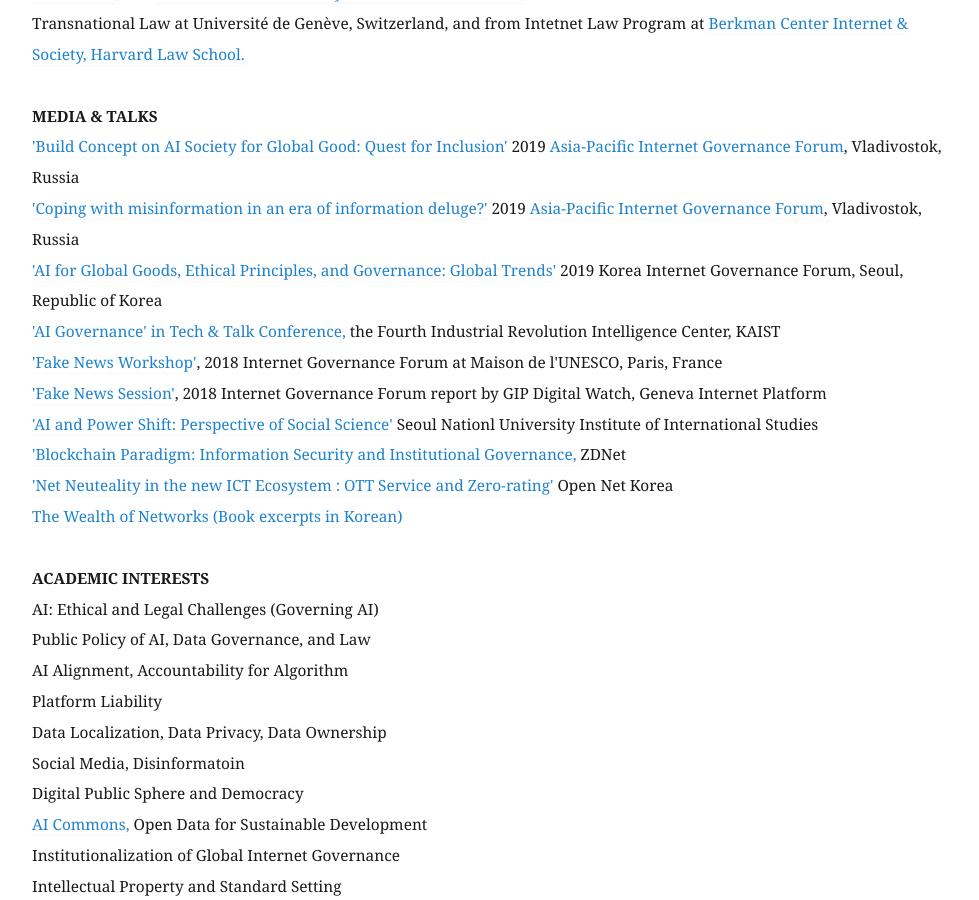
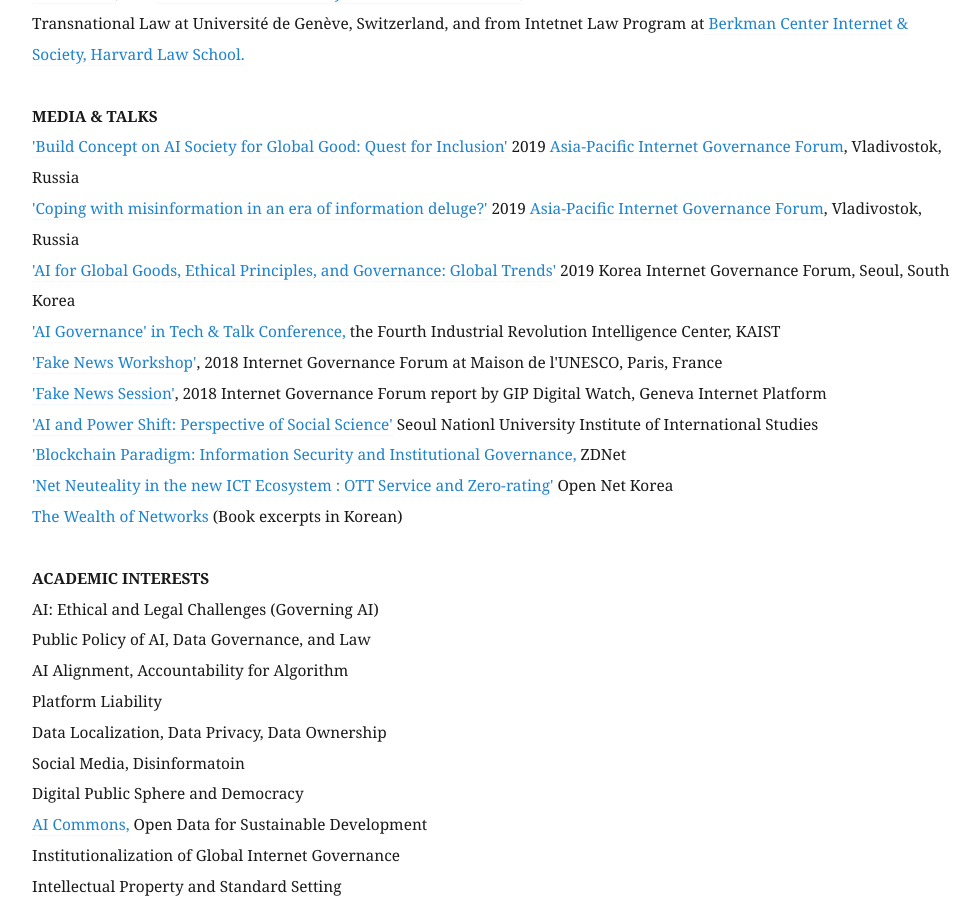
Before and after one commit to eunchangchoi/eunchangchoi.github.io, a Jekyll site: the page built from index.md, in a window 1280 px wide and 900 px high, scrolled down 1618 px. Shown: the whole window, without its empty margins (68-1047 px from the left). Built offline with Jekyll 4.4.1, drawn with Linux system fonts in a browser that asks for light colours.

Commit message:
Update index.md

```diff
--- a/index.md
+++ b/index.md
@@ -29,14 +29,14 @@
  <strong> MEDIA & TALKS </strong> <br>
 <a href="https://www.ftp.asia/index.php/s/tLZWIWMG1Qp7oA0">'Build Concept on AI Society for Global Good: Quest for Inclusion'</a> 2019 <a href="https://2019.aprigf.asia/prog"> Asia-Pacific Internet Governance Forum</a>, Vladivostok, Russia <br>
  <a href="https://www.ftp.asia/index.php/s/HGkuD3YVUBssKrP">'Coping with misinformation in an era of information deluge?'</a> 2019 <a href="https://2019.aprigf.asia/prog"> Asia-Pacific Internet Governance Forum</a>, Vladivostok, Russia <br>
- <a href="https://www.youtube.com/watch?v=0-ysDtfJ8Jk">'AI for Global Goods, Ethical Principles, and Governance: Global Trends'</a>  2019 Korea Internet Governance Forum, Seoul, Republic of Korea <br>
+ <a href="https://www.youtube.com/watch?v=0-ysDtfJ8Jk">'AI for Global Goods, Ethical Principles, and Governance: Global Trends'</a>  2019 Korea Internet Governance Forum, Seoul, South Korea<br>
   <a href="https://www.kaist.ac.kr/_prog/_board/?mode=V&no=96361&code=kaist_news&site_dvs_cd=kr&menu_dvs_cd=&list_typ=B&skey=&sval=&smonth=&site_dvs=&GotoPage=1"> 'AI Governance' in Tech & Talk Conference,</a> the Fourth Industrial Revolution Intelligence Center, KAIST <br>
    <a href="https://www.youtube.com/watch?v=quo1DLyitf8">'Fake News Workshop'</a>, 2018 Internet Governance Forum at Maison de l'UNESCO, Paris, France <br>
-   <a href="https://dig.watch/sessions/session-fakenews"> 'Fake News Session'</a>, 2018 Internet Governance Forum report by GIP Digital Watch, Geneva Internet Platform <br>
+   <a href="https://dig.watch/sessions/session-fakenews">'Fake News Session'</a>, 2018 Internet Governance Forum report by GIP Digital Watch, Geneva Internet Platform <br>
    <a href="http://www.snuiis.re.kr/sub2/2_2_5_1.php?mode=view&number=458&b_name=event1_1&page=1">'AI and Power Shift: Perspective of Social Science'</a> Seoul Nationl University Institute of International Studies <br>
    <a href="http://www.zdnet.co.kr/view/?no=20170915172456&from=Mobile">'Blockchain Paradigm: Information Security and Institutional Governance, </a>ZDNet <br>
   <a href="https://opennet.or.kr/wp-content/uploads/2015/08/발표자료-Net-Neutrality-OTT-Zero-ratinghandout-2015812-.pdf"> 'Net Neuteality in the new ICT Ecosystem : OTT Service and Zero-rating'</a> Open Net Korea<br>
-  <a href="http://wealthofnetworks.kr"> The Wealth of Networks (Book excerpts in Korean) </a>
+  <a href="http://wealthofnetworks.kr"> The Wealth of Networks</a> (Book excerpts in Korean)
     <br>
     <br>
   <strong> ACADEMIC INTERESTS </strong> <br>
```
